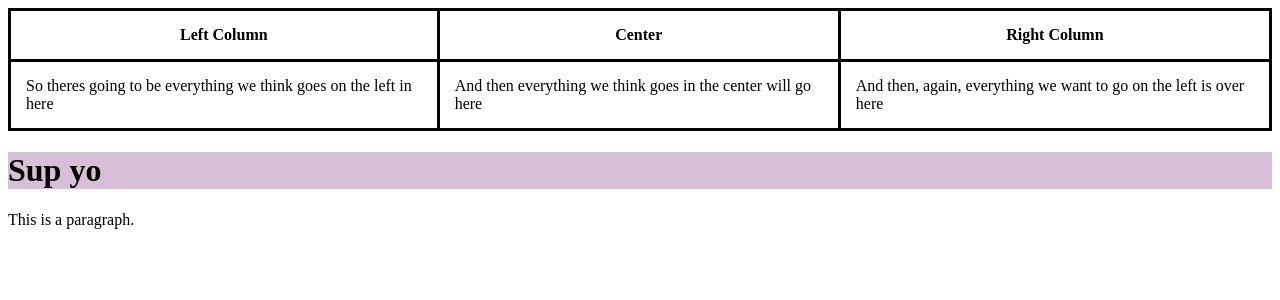
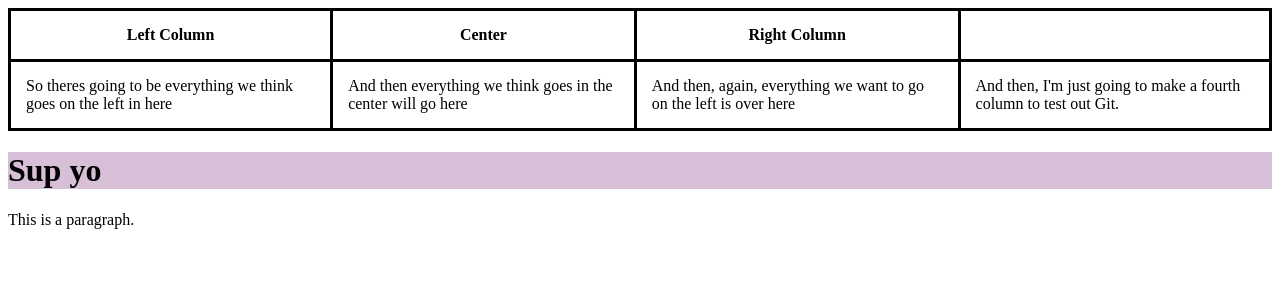
Before and after one commit to timsweeney7/Website, a Flask app: page /scratch in a window 1280 px wide. Shown: the top 300 px of the page. Run offline with Flask 2, Linux system fonts and the light colour scheme.

Commit message:
Testing uploading to Github
Yeah, basically just added a bullshit line to the scratch.html file to
test uploading commits to github.

```diff
--- a/app/templates/scratch.html
+++ b/app/templates/scratch.html
@@ -27,6 +27,7 @@
             <td>So theres going to be everything we think goes on the left in here</td>
             <td>And then everything we think goes in the center will go here</td>
             <td>And then, again, everything we want to go on the left is over here</td>
+            <td>And then, I'm just going to make a fourth column to test out Git.</td>
         </tr>
     </table>
     <h1>Sup yo</h1>
```
